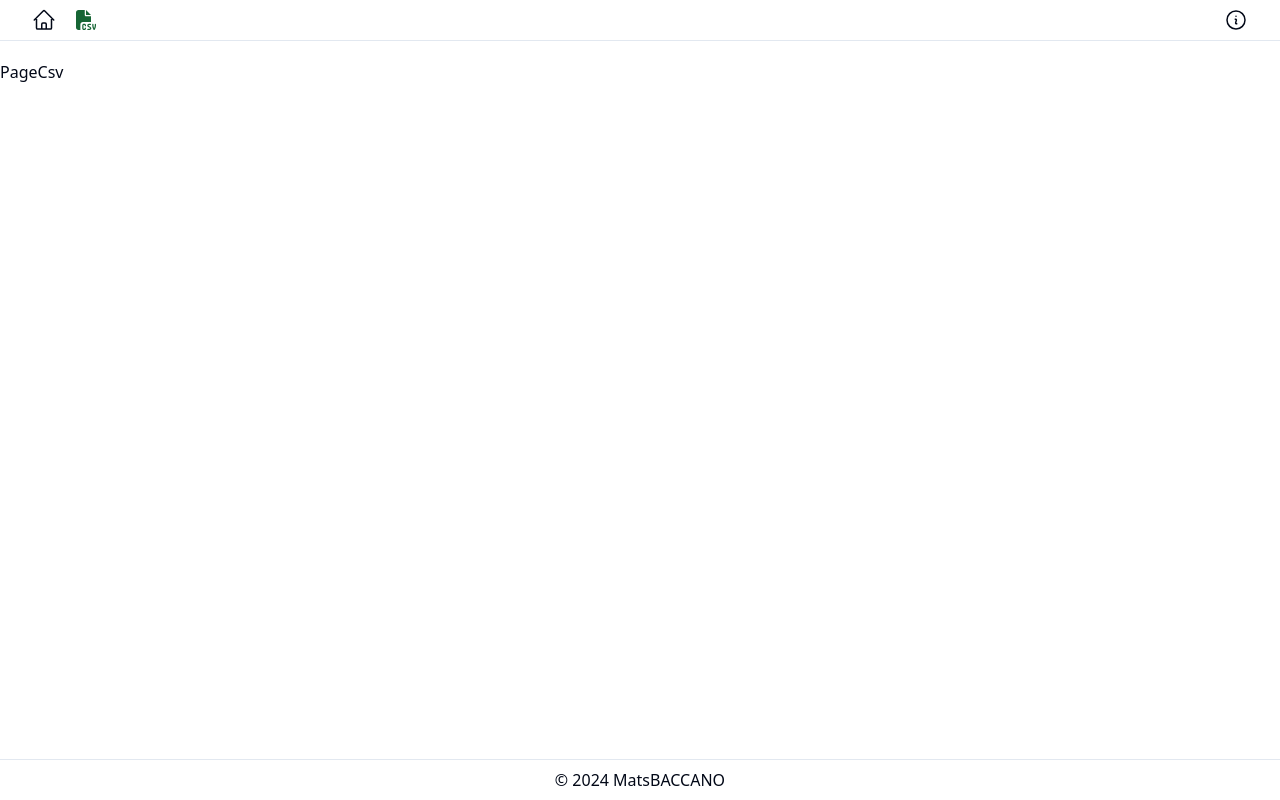
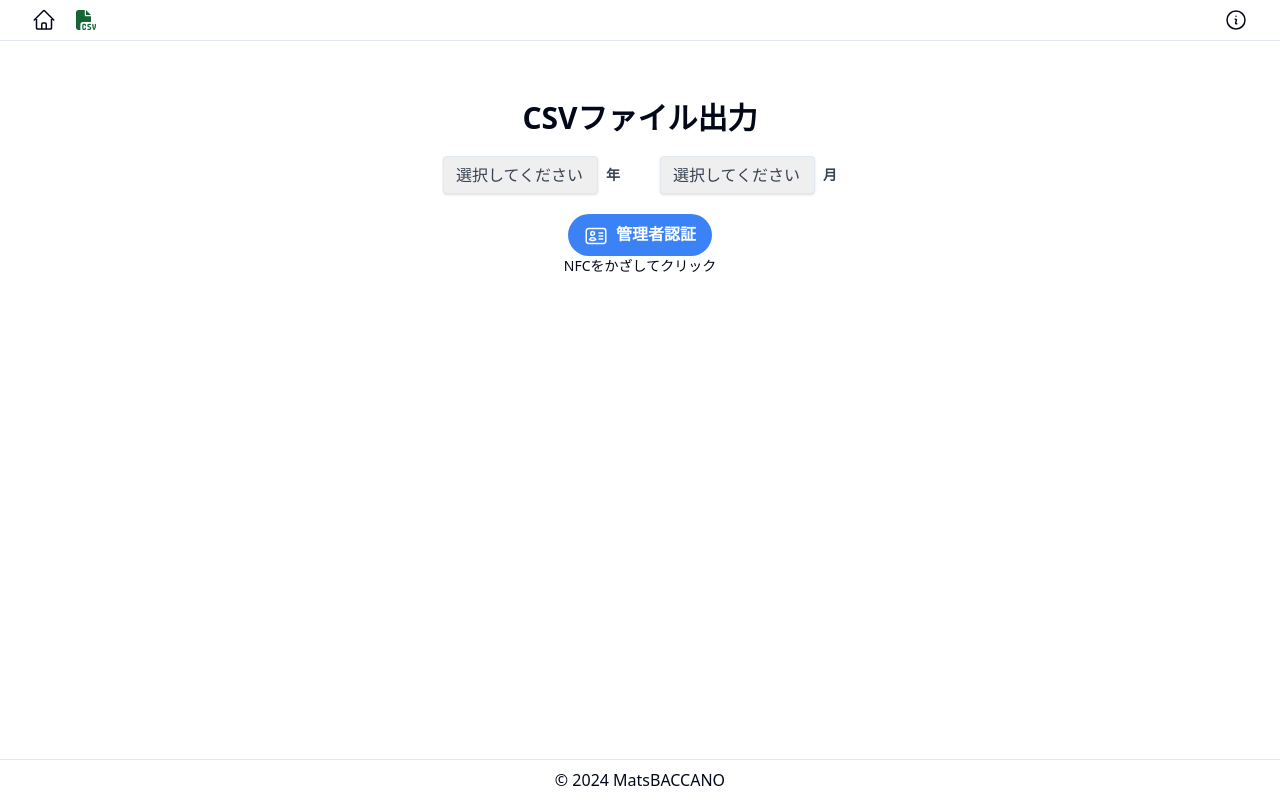
Before and after one commit to Takashi-Matsumura/nfc-ticket-purchase, a Next.js app: page /csv in a window 1280 px wide. Built offline with nearby package versions, Linux system fonts and the light colour scheme.

Commit message:
feat: Add CSV export functionality to sales page

```diff
--- /dev/null
+++ b/src/app/components/nfc/ConfirmButton.tsx
@@ -0,0 +1,29 @@
+"use client";
+
+import React, { useState } from "react";
+import { HiOutlineIdentification } from "react-icons/hi2";
+
+type ConfirmButtonProps = {
+  label: string;
+  onClick: () => void;
+};
+
+const ConfirmButton: React.FC<ConfirmButtonProps> = ({ label, onClick }) => {
+  const [isScanning, setIsScanning] = useState<boolean>(false);
+  const [message, setMessage] = useState<string>("NFCをかざしてクリック");
+
+  return (
+    <div className="flex flex-col items-center">
+      <button
+        onClick={onClick}
+        className="bg-blue-500 hover:bg-blue-700 text-white font-bold py-2 px-4 rounded-full"
+      >
+        <HiOutlineIdentification className="text-2xl inline-flex mr-2" />
+        {label}
+      </button>
+      {message && <p className="text-sm">{message}</p>}
+    </div>
+  );
+};
+
+export default ConfirmButton;
--- a/src/app/csv/page.tsx
+++ b/src/app/csv/page.tsx
@@ -1,11 +1,90 @@
-import React from "react";
+"use client";
+
+import React, { useState } from "react";
+import ConfirmButton from "../components/nfc/ConfirmButton";
 
 const PageCsv = () => {
+  const [year, setYear] = useState("");
+  const [month, setMonth] = useState("");
+
+  const handleCSV = async () => {
+    // try {
+    //   const response = await fetch(
+    //     `/api/exportSales?year=${year}&month=${month}`,
+    //     {
+    //       method: "GET",
+    //       headers: {
+    //         "Cache-Control":
+    //           "no-store, no-cache, must-revalidate, proxy-revalidate",
+    //         Pragma: "no-cache",
+    //         Expires: "0",
+    //       },
+    //     }
+    //   );
+    //   const data = await response.json();
+    //   if (response.ok) {
+    //     window.location.href = data.filePath;
+    //   } else {
+    //     console.error("Failed to export sales data:", data.error);
+    //   }
+    // } catch (error) {
+    //   console.error("Error exporting sales data:", error);
+    // }
+  };
+
   return (
-    <div>
-      <div>
-        <h1>PageCsv</h1>
+    <div className="flex flex-col p-10 items-center">
+      <h1 className="text-3xl font-bold">CSVファイル出力</h1>
+      <div className="flex items-center my-5">
+        <select
+          id="year"
+          value={year}
+          onChange={(e) => setYear(e.target.value)}
+          className="shadow appearance-none border rounded w-full py-2 px-3 text-gray-700 leading-tight focus:outline-none focus:shadow-outline"
+        >
+          <option value="">選択してください</option>
+          {Array.from(
+            { length: 3 },
+            (_, i) => new Date().getFullYear() - i
+          ).map((year) => (
+            <option key={year} value={year}>
+              {year}
+            </option>
+          ))}
+        </select>
+        <label
+          className="block text-gray-700 text-sm font-bold ml-2 mr-10"
+          htmlFor="year"
+        >
+          年
+        </label>
+
+        <select
+          id="month"
+          value={month}
+          onChange={(e) => setMonth(e.target.value)}
+          className="shadow appearance-none border rounded w-full py-2 px-3 text-gray-700 leading-tight focus:outline-none focus:shadow-outline"
+        >
+          <option value="">選択してください</option>
+          {Array.from({ length: 12 }, (_, i) => i + 1).map((month) => (
+            <option key={month} value={month}>
+              {month}
+            </option>
+          ))}
+        </select>
+        <label
+          className="block text-gray-700 text-sm font-bold ml-2"
+          htmlFor="month"
+        >
+          月
+        </label>
       </div>
+      <ConfirmButton
+        label="管理者認証"
+        onClick={() => {
+          console.log("clicked");
+        }}
+      />
     </div>
   );
 };
--- a/src/app/sales/page.tsx
+++ b/src/app/sales/page.tsx
@@ -4,22 +4,20 @@ import { cache } from "react";
 import CustomerCard from "../components/sales/CustomerCard";
 import EmployeeCard from "../components/sales/EmployeeCard";
 
-import { FaFileCsv } from "react-icons/fa6";
-
 export default function Sales() {
-  const handleCSV = async () => {
-    try {
-      const response = await fetch("/api/exportSales");
-      const data = await response.json();
-      if (response.ok) {
-        window.location.href = data.filePath;
-      } else {
-        console.error("Failed to export sales data:", data.error);
-      }
-    } catch (error) {
-      console.error("Error exporting sales data:", error);
-    }
-  };
+  // const handleCSV = async () => {
+  //   try {
+  //     const response = await fetch("/api/exportSales");
+  //     const data = await response.json();
+  //     if (response.ok) {
+  //       window.location.href = data.filePath;
+  //     } else {
+  //       console.error("Failed to export sales data:", data.error);
+  //     }
+  //   } catch (error) {
+  //     console.error("Error exporting sales data:", error);
+  //   }
+  // };
 
   return (
     <div className="container mx-auto flex flex-col">
@@ -27,11 +25,6 @@ export default function Sales() {
         <EmployeeCard />
         <CustomerCard />
       </div>
-      {/* <div className="flex items-center justify-center mt-10">
-        <button className="text-7xl text-green-800" onClick={handleCSV}>
-          <FaFileCsv />
-        </button>
-      </div> */}
     </div>
   );
 }
```
